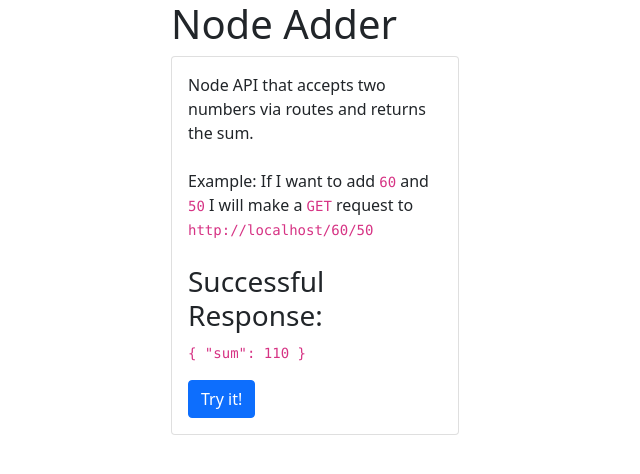
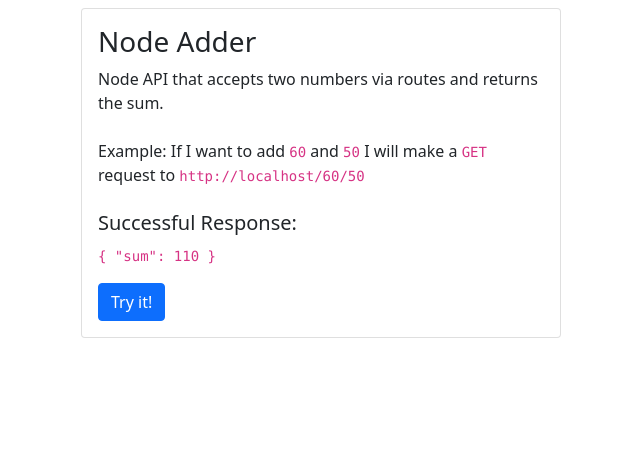
Before and after one commit to torresrobert/node-adder-api, a website: page html/index.html in a window 1280 px wide. Shown: the whole page, without its empty margins (319-959 px from the left). Drawn offline with nearby package versions, Linux system fonts and the light colour scheme.

Commit message:
fixed spacing

```diff
--- a/html/index.html
+++ b/html/index.html
@@ -5,9 +5,9 @@
 <head>
   <meta charset="utf-8">
 
-  <title>The HTML5 Herald</title>
-  <meta name="description" content="The HTML5 Herald">
-  <meta name="author" content="SitePoint">
+  <title>Node Adder</title>
+  <meta name="description" content="Node Adder">
+  <meta name="author" content="Robert Torres">
   <link href="https://cdn.jsdelivr.net/npm/bootstrap@5.0.1/dist/css/bootstrap.min.css" rel="stylesheet"
     integrity="sha384-+0n0xVW2eSR5OomGNYDnhzAbDsOXxcvSN1TPprVMTNDbiYZCxYbOOl7+AMvyTG2x" crossorigin="anonymous">
 
@@ -16,14 +16,14 @@
 <style>
   .app {
     margin: 0 auto;
-    max-width: 300px;
+    width: 30rem;
   }
 </style>
 <div class="app">
-  <h1>Node Adder</h1>
-  <div class="card" style="width: 18rem;">
+  <h1></h1>
+  <div class="card" style="width: 30rem;">
     <div class="card-body">
-      <!-- <h5 class="card-title">Card title</h5> -->
+      <h3 class="card-title">Node Adder</h3>
       <p  id="instruct" class="card-text"></p>
       <a href="javascript:window.location = '/'+num1+'/'+num2 " class="btn btn-primary">Try it!</a>
     </div>
@@ -36,7 +36,7 @@
   var num2 = 50;
   var successRes = { "sum": num1 + num2 }
   document.getElementById("instruct").innerHTML = "Node API that accepts two numbers via routes and returns the sum. <br/><br/> Example: If I want to add <code>" + num1 + "</code> and <code>" + num2 + "</code> I will make a <code>GET</code> request to <code>"
-    + window.location.origin + "/" + num1 + '/' + num2 + "</code> <br/> <br/> <h3>Successful Response:</h3>  <code>" + JSON.stringify(successRes, null, 2) + "</code"
+    + window.location.origin + "/" + num1 + '/' + num2 + "</code> <br/> <br/> <h5>Successful Response:</h5>  <code>" + JSON.stringify(successRes, null, 2) + "</code"
 </script>
 
 </html>
```
